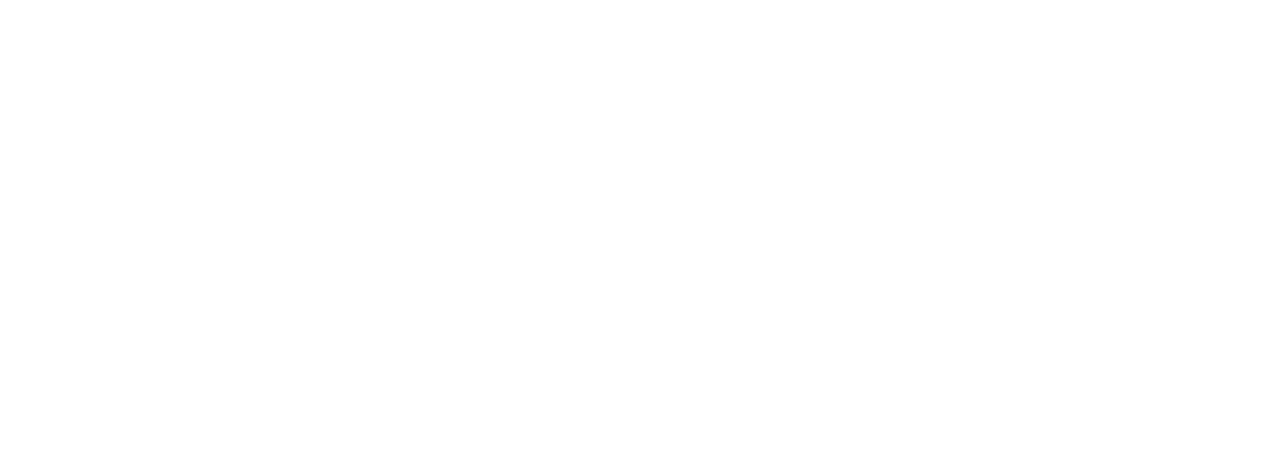
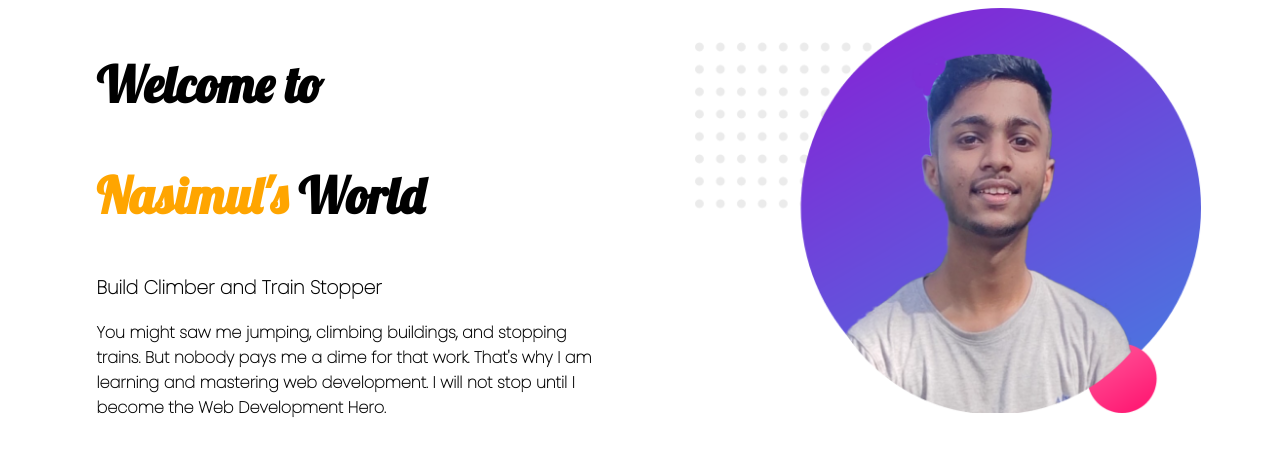
Before and after one commit to muhammadnasimul/portfolio-site, a plain HTML site: page index.html in a window 1280 px wide. Drawn offline with Linux system fonts and the light colour scheme.

```diff
--- a/index.html
+++ b/index.html
@@ -4,6 +4,31 @@
     <meta charset="UTF-8" />
     <meta name="viewport" content="width=device-width, initial-scale=1.0" />
     <title>CSS-My site</title>
+    <link rel="preconnect" href="https://fonts.gstatic.com" />
+    <link
+      href="https://fonts.googleapis.com/css2?family=Lobster&family=Poppins:wght@100&display=swap"
+      rel="stylesheet"
+    />
+    <link rel="stylesheet" href="styles.css" />
   </head>
-  <body></body>
+  <body>
+    <section>
+      <div class="container-one">
+        <div class="half-width">
+          <h1>Welcome to</h1>
+          <h1><span class="special-naming">Nasimul's</span> World</h1>
+          <h3>Build Climber and Train Stopper</h3>
+          <p>
+            You might saw me jumping, climbing buildings, and stopping trains.
+            But nobody pays me a dime for that work. That's why I am learning
+            and mastering web development. I will not stop until I become the
+            Web Development Hero.
+          </p>
+        </div>
+        <div class="half-width">
+          <img src="images/image 12.png" alt="mypic" />
+        </div>
+      </div>
+    </section>
+  </body>
 </html>
--- /dev/null
+++ b/styles.css
@@ -0,0 +1,23 @@
+body {
+  font-family: Poppins, serif;
+  font-weight: bold;
+}
+
+h1 {
+  font-family: "Lobster", cursive;
+  font-size: 3.125rem;
+  line-height: 1.4;
+}
+.special-naming {
+  color: orange;
+}
+.half-width {
+  display: inline-block;
+  width: 40%;
+  /* float: left; */
+  margin-left: 5%;
+  padding-left: 2%;
+}
+.half-width img {
+  width: 100%;
+}
```
Also changed, not shown: images/image 12.png (added), images/image 13.png (added).
